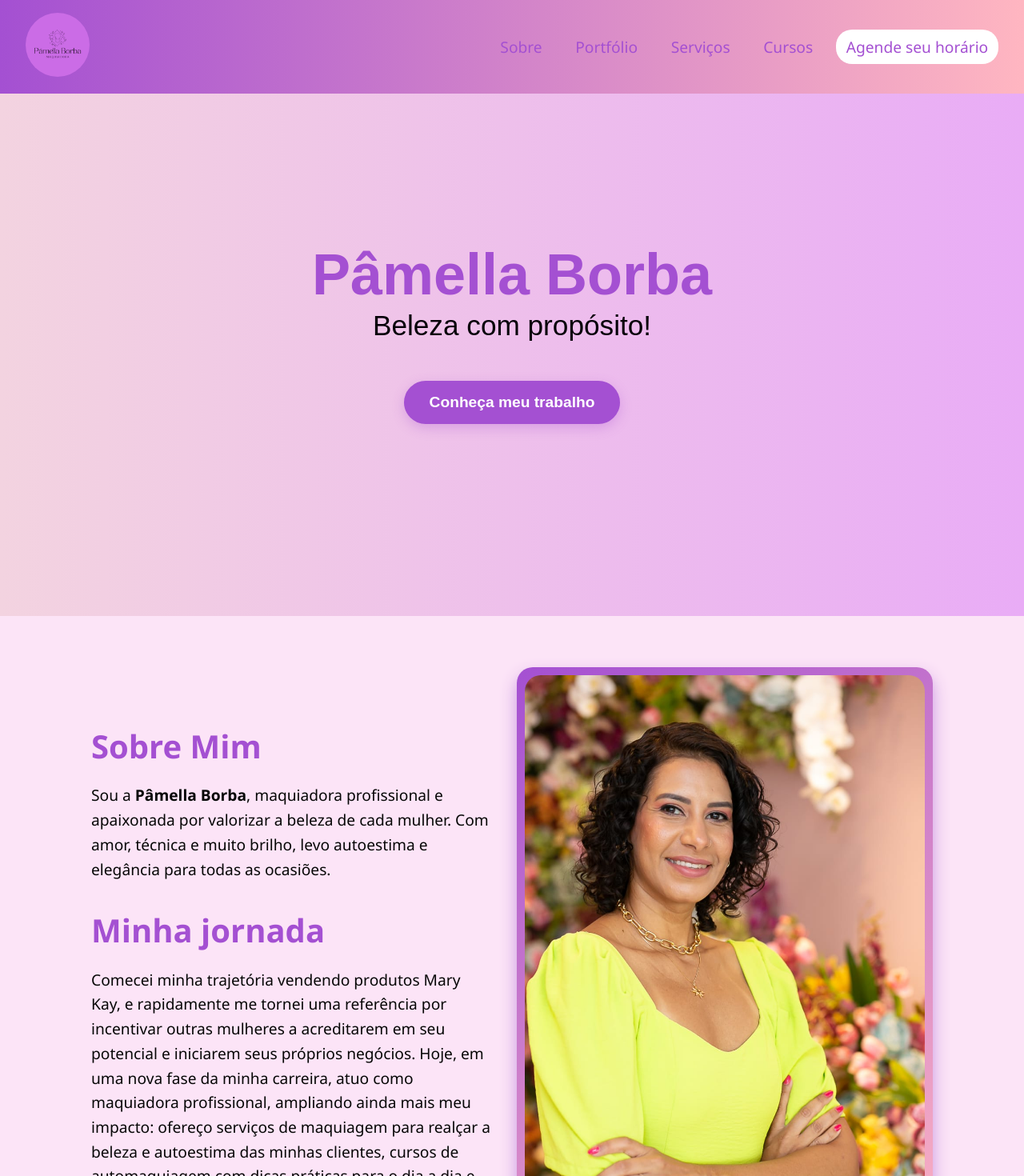
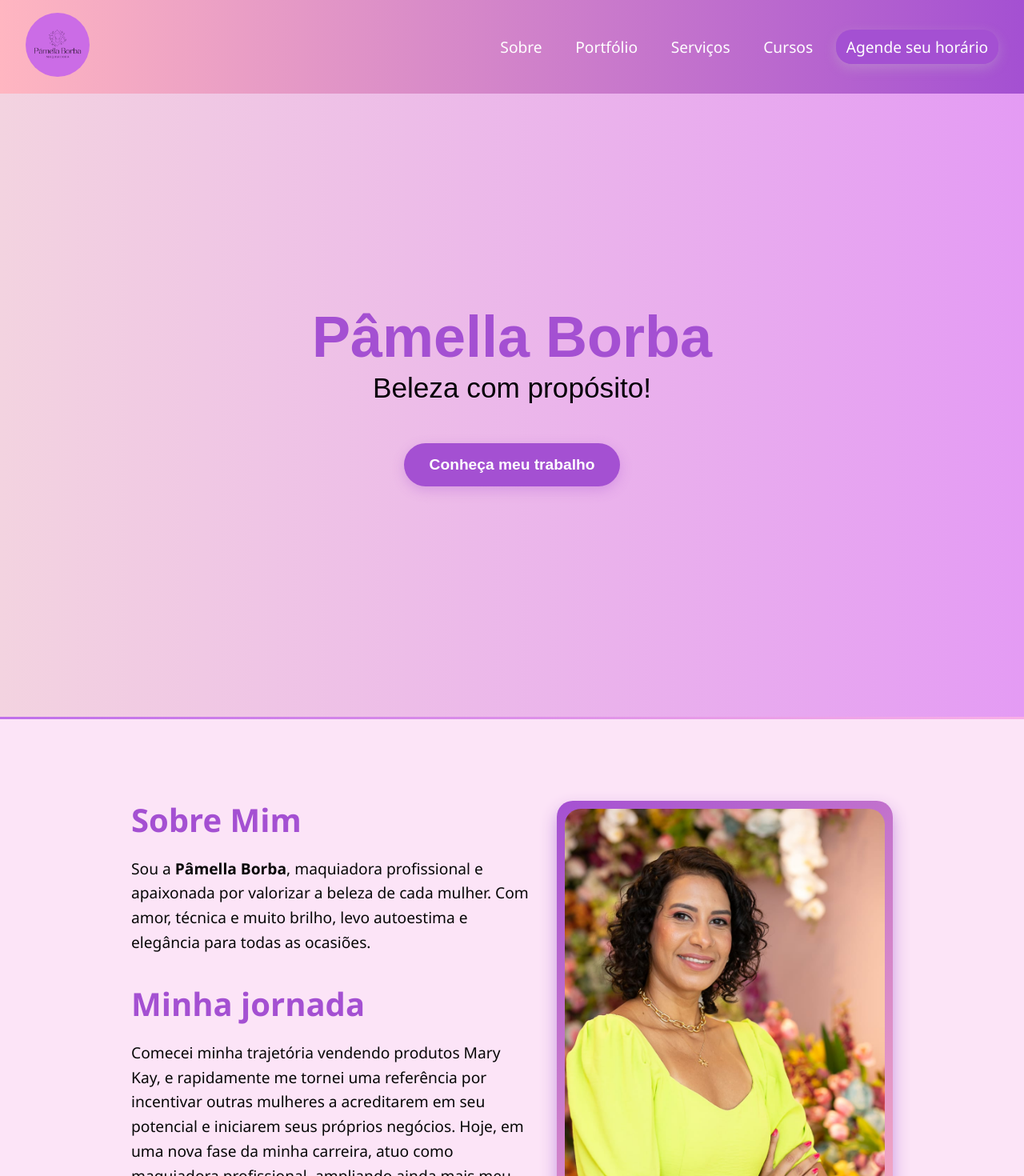
Before and after one commit to Barbaracoosta/website-maquiadora-react, a React (Create React App) app: page / in a window 1280 px wide. Shown: the top 1470 px of the page at 80% size. Built offline with nearby package versions, Linux system fonts and the light colour scheme.

Commit message:
ajustando rotas de menu e submenu de galerias, hero e criaçãode submenu serviços

```diff
--- a/package.json
+++ b/package.json
@@ -11,6 +11,7 @@
     "react-dom": "^19.1.0",
     "react-icons": "^5.5.0",
     "react-router-dom": "^7.7.1",
+    "react-router-hash-link": "^2.4.3",
     "react-scripts": "5.0.1",
     "web-vitals": "^2.1.4"
   },
--- a/src/App.css
+++ b/src/App.css
@@ -10,12 +10,27 @@ section {
   text-align: center;
 }
 
+.linha-separadora {
+  height: 3px;
+  width: 100%;
+  background: linear-gradient(to right, #bf6fea, #f9afe7);
+  opacity: 5;
+  transform: scaleX(0);
+  transform-origin: left;
+  transition: all 0.8s ease-out;
+}
+
+.linha-separadora.animada {
+  opacity: 1;
+  transform: scaleX(1);
+}
 
 
 /* Galeria */
 .galeria {
   text-align: center;
-  padding: 4rem 1rem;
+  padding: 4rem;
+  margin-top: 20px;
 }
 
 .galeria h2 {
@@ -116,10 +131,23 @@ section {
   }
 }
 
-/* Ajuste geral de mídia */
+
 img, video {
   max-width: 100%;
   height: auto;
+}
+
+@media (max-width: 900px) {
+  .cards-servicos {
+    grid-template-columns: repeat(2, 1fr);
+  }
+}
+
+
+@media (max-width: 600px) {
+  .cards-servicos {
+    grid-template-columns: 1fr;
+  }
 }
 
 /* Animações */
@@ -138,7 +166,7 @@ img, video {
   animation: fadeInUp 1s ease-in-out;
 }
 
-/* Hover */
+
 .btn-agendar:hover, .btn-contato:hover, button:hover {
   background: linear-gradient(90deg, #a450d2, #ffb6c1);
   color: white;
--- a/src/App.jsx
+++ b/src/App.jsx
@@ -41,6 +41,7 @@ function App() {
           element={
             <>
               <Hero />
+              <div className="linha-separadora animada"></div>
               <Sobre />
               <Portfolio />
               <Servicos />
--- a/src/components/Header.css
+++ b/src/components/Header.css
@@ -2,26 +2,25 @@
   position: fixed;
   top: 0;
   width: 100%;
-  background: linear-gradient(90deg, #a450d2, #ffb6c1);
+  background: linear-gradient(90deg, #ffb6c1, #a450d2);
   z-index: 100;
   box-sizing: border-box;
   padding: 1rem 2rem;
 }
 
-/* Nav com logo à esquerda e menu à direita */
 .header nav {
   display: flex;
-  justify-content: space-between; /* separa logo e menu */
+  justify-content: space-between;
   align-items: center;
 }
 
-/* Logo */
+
 .header nav .logo {
   height: 80px;
   border-radius: 50px;
 }
 
-/* Menu à direita */
+
 .header nav ul {
   display: flex;
   align-items: center;
@@ -31,10 +30,10 @@
   padding: 0;
 }
 
-/* Links do menu */
+
 .header nav ul li a {
   text-decoration: none;
-  color: #a450d2;
+  color: white;
   font-weight: 500;
   font-size: 1.2rem;
   padding: 0.5rem 0.8rem;
@@ -45,9 +44,9 @@
   color: #4a034b;
 }
 
-/* Submenu */
 .submenu-container {
   position: relative;
+
 }
 
 .submenu {
@@ -56,55 +55,42 @@
   position: absolute;
   top: 100%;
   left: 0;
-  background: linear-gradient(to right, #f6bcd4, #e6a0f4);
+  background: linear-gradient(to right, #ffb6c1, #a450d2);
   padding: 0.5rem 0;
   border-radius: 8px;
-  min-width: 150px;
+  min-width: 130px;
   box-shadow: 0 5px 10px rgba(0,0,0,0.1);
   flex-direction: column;
   z-index: 200;
   transition: opacity 0.3s ease, visibility 0.3s ease;
+
 }
 
 .submenu li a {
   display: block;
   padding: 0.5rem 1rem;
+
 }
 
 .submenu li a:hover {
-  background-color: rgba(164, 80, 210, 0.1);
   color: #4a034b;
   border-radius: 8px;
 }
 
-/* Mostrar submenu ao passar o mouse */
+
 .submenu-container:hover .submenu {
   visibility: visible;
   opacity: 1;
+  margin-top: 10px;
 }
 
-/* Botão agendar */
+
 .btn-agendar {
-  background: #fff;
-  color: #a450d2;
+  background-color: #a450d2;
+  color: white;
   padding: 0.5rem 1rem;
   border-radius: 20px;
   text-decoration: none;
   white-space: nowrap;
+  box-shadow: 0 5px 15px rgba(202, 201, 202, 0.3);
 }
-
-/* Linha separadora animada */
-.linha-separadora {
-  height: 3px;
-  width: 100%;
-  background: linear-gradient(to right, #bf6fea, #f9afe7);
-  opacity: 0;
-  transform: scaleX(0);
-  transform-origin: left;
-  transition: all 0.8s ease-out;
-}
-
-.linha-separadora.animada {
-  opacity: 1;
-  transform: scaleX(1);
-}
--- a/src/components/Header.jsx
+++ b/src/components/Header.jsx
@@ -1,24 +1,45 @@
+import { HashLink as Link } from 'react-router-hash-link';
 import './Header.css';
+
 function Header() {
   return (
     <header className="header">
       <nav>
-        <a href="#hero"><img src="/logo.png" alt="Logo Pâmella Borba" className="logo" /></a>
+        <Link smooth to="/#hero">
+          <img src="/logo.png" alt="Logo Pâmella Borba" className="logo" />
+        </Link>
         <ul>
-          <li><a href="#sobre">Sobre</a></li>
+          <li>
+            <Link smooth to="/#sobre">Sobre</Link>
+          </li>
+
           <li className="submenu-container">
-            <a href="#portfolio">Portfólio</a>
+            <Link smooth to="/#portfolio">Portfólio</Link>
             <ul className="submenu">
-              <li><a href="#galeria1">Galeria 1</a></li>
-              <li><a href="#galeria2">Galeria 2</a></li>
+              <li><Link smooth to="/galeria/fotos">Fotos</Link></li>
+              <li><Link smooth to="/galeria/videos">Vídeos</Link></li>
             </ul>
           </li>
-          <li><a href="#servicos">Serviços</a></li>
-          <li><a href="#cursos">Cursos</a></li>
-          <li><a href="#contato" className="btn-agendar">Agende seu horário</a></li>
+
+          <li className="submenu-container">
+            <Link smooth to="/#servicos">Serviços</Link>
+            <ul className="submenu">
+              <li><Link smooth to="/#serviço1">Serviços 1</Link></li>
+              <li><Link smooth to="/#servico2">Serviços 2</Link></li>
+            </ul>
+          </li>
+
+          <li>
+            <Link smooth to="/#cursos">Cursos</Link>
+          </li>
+
+          <li>
+            <Link smooth to="/#contato" className="btn-agendar">
+              Agende seu horário
+            </Link>
+          </li>
         </ul>
       </nav>
-
     </header>
   );
 }
--- a/src/components/Hero.css
+++ b/src/components/Hero.css
@@ -1,9 +1,11 @@
 .hero {
-  padding: 15rem;
-  background: linear-gradient(to right, #f3d3e0, #e9acf6);
+  margin-top: 30px;
+  padding: 18rem;
+  background: linear-gradient(to right, #f3d3e0, #e49bf4);
   text-align: center;
   color: #a450d2;
   font-family: 'Poppins', sans-serif;
+
 }
 
 .hero h1 {
--- a/src/components/Hero.jsx
+++ b/src/components/Hero.jsx
@@ -2,6 +2,7 @@ import './Hero.css';
 
 function Hero() {
   return (
+
     <section id="hero" className="hero">
       <h1>
         Pâmella Borba <br />
--- a/src/components/Servicos.css
+++ b/src/components/Servicos.css
@@ -6,11 +6,15 @@
 }
 
 .cards-servicos {
-  display: flex;
-  flex-wrap: wrap;
+  display: grid;
+  grid-template-columns: repeat(3, 1fr);
+  gap: 3rem;
   justify-content: center;
-  gap: 2rem;
+  justify-items: center;
   margin-top: 2rem;
+  margin-left: auto;
+  margin-right: auto;
+  max-width: 1000px;
 }
 
 .card-servico {
@@ -18,10 +22,15 @@
   border: 2px solid #a450d2;
   border-radius: 20px;
   padding: 2rem;
-  width: 280px;
+  width: 100%;
+  max-width: 260px;
   box-shadow: 0 0 10px #f3c0f0;
   transition: transform 0.3s ease, box-shadow 0.3s ease;
+  opacity: 0;
+  transform: translateY(20px);
+  animation: fadeInUp 0.6s ease forwards;
 }
+
 
 .card-servico h3 {
   color: #a450d2;
--- a/src/components/Servicos.jsx
+++ b/src/components/Servicos.jsx
@@ -15,7 +15,15 @@ function Servicos() {
         </div>
         <div className="card-servico">
           <h3>Automaquiagem</h3>
-          <p>Aulas para você se maquiar sozinha.</p>
+          <p>Aulas personalizadas e individual para você se maquiar sozinha.</p>
+        </div>
+        <div className="card-servico">
+          <h3>em breve</h3>
+          <p>aguardem novidades</p>
+        </div>
+        <div className="card-servico">
+          <h3>em breve</h3>
+          <p>aguardem novidades</p>
         </div>
       </div>
     </section>
--- a/src/components/Sobre.css
+++ b/src/components/Sobre.css
@@ -8,9 +8,15 @@
   flex-wrap: wrap;
 }
 
+
 .texto-sobre {
   max-width: 500px;
   text-align: left;
+
+  opacity: 0;
+  transform: translateX(-30px);
+  animation: slideInText 1s forwards;
+  animation-delay: 0.2s;
 }
 
 .texto-sobre h2 {
@@ -25,17 +31,28 @@
   line-height: 1.6;
 }
 
+@keyframes slideInText {
+  to {
+    opacity: 1;
+    transform: translateX(0);
+  }
+}
+
 .foto-sobre {
   position: relative;
   padding: 10px;
   background: linear-gradient(145deg, #a450d2, #ffb6c1);
   border-radius: 20px;
   box-shadow: 0 10px 20px rgba(196, 145, 224, 0.929);
+  opacity: 0;
+  transform: translateX(30px);
+  animation: slideInPhoto 1s forwards;
+  animation-delay: 0.4s;
 }
 
 .foto-sobre img {
   display: block;
-  width: 500px;
+  width: 400px;
   height: auto;
   object-fit: cover;
   border-radius: 20px;
@@ -45,3 +62,11 @@
 .foto-sobre img:hover {
   transform: scale(1.02);
 }
+
+
+@keyframes slideInPhoto {
+  to {
+    opacity: 1;
+    transform: translateX(0);
+  }
+}
--- a/src/pages/GaleriaFotos.jsx
+++ b/src/pages/GaleriaFotos.jsx
@@ -1,8 +1,6 @@
-import React from 'react';
-
-export default function GaleriaFotos() {
+function GaleriaFotos() {
   return (
-    <section className="galeria">
+    <section className="galeria" id="galeria-fotos">
       <h2>Galeria de Fotos</h2>
       <p>Imagens dos trabalhos feitos com amor!</p>
       <div className="grid-fotos">
@@ -15,3 +13,4 @@ export default function GaleriaFotos() {
     </section>
   );
 }
+export default GaleriaFotos;
--- a/src/pages/GaleriaVideos.jsx
+++ b/src/pages/GaleriaVideos.jsx
@@ -1,11 +1,9 @@
-import React from 'react';
-
-export default function GaleriaVideos() {
+function GaleriaVideos() {
   return (
-    <section className="galeria">
+    <section id="galeria-videos">
       <h2>Galeria de Vídeos</h2>
       <p>Vídeos mostrando bastidores e técnicas.</p>
-      {/* Adicione seus vídeos aqui */}
     </section>
   );
 }
+export default GaleriaVideos;
```
Also changed, not shown: 1 other file (tests, documents, lock files or other folders).
